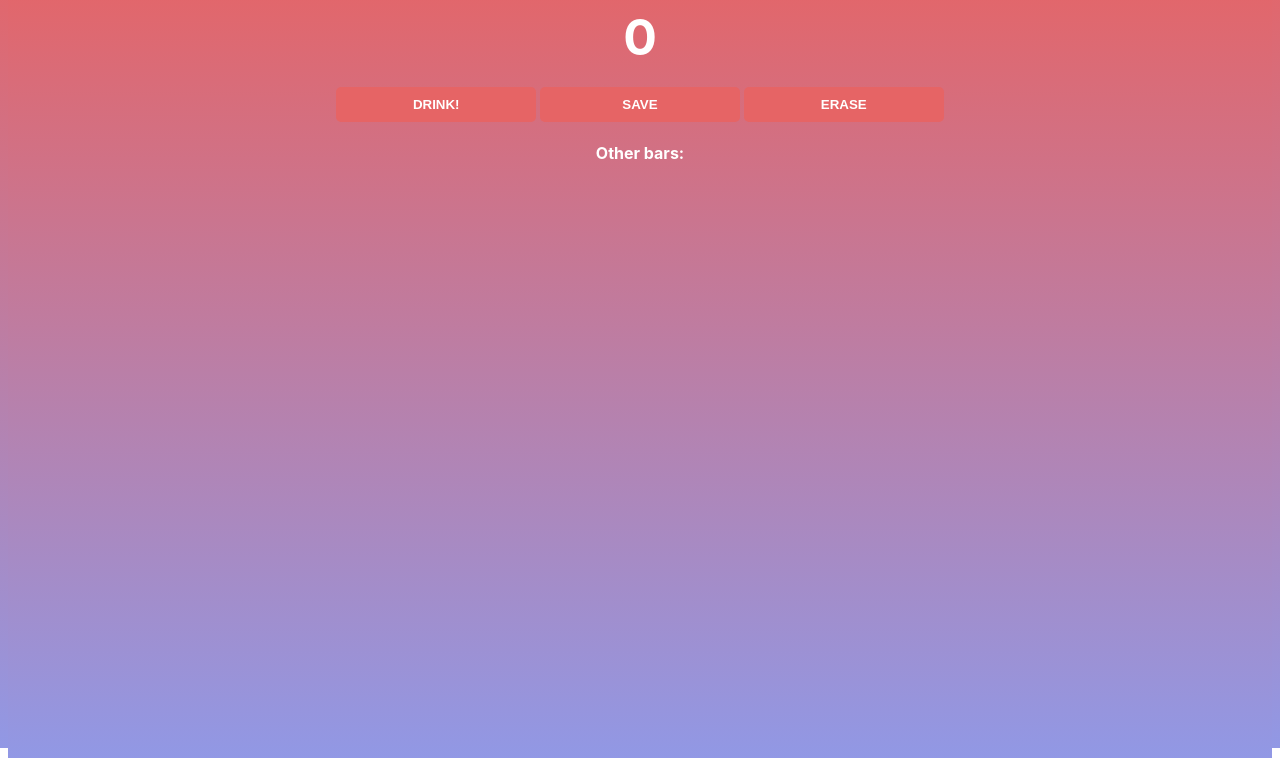
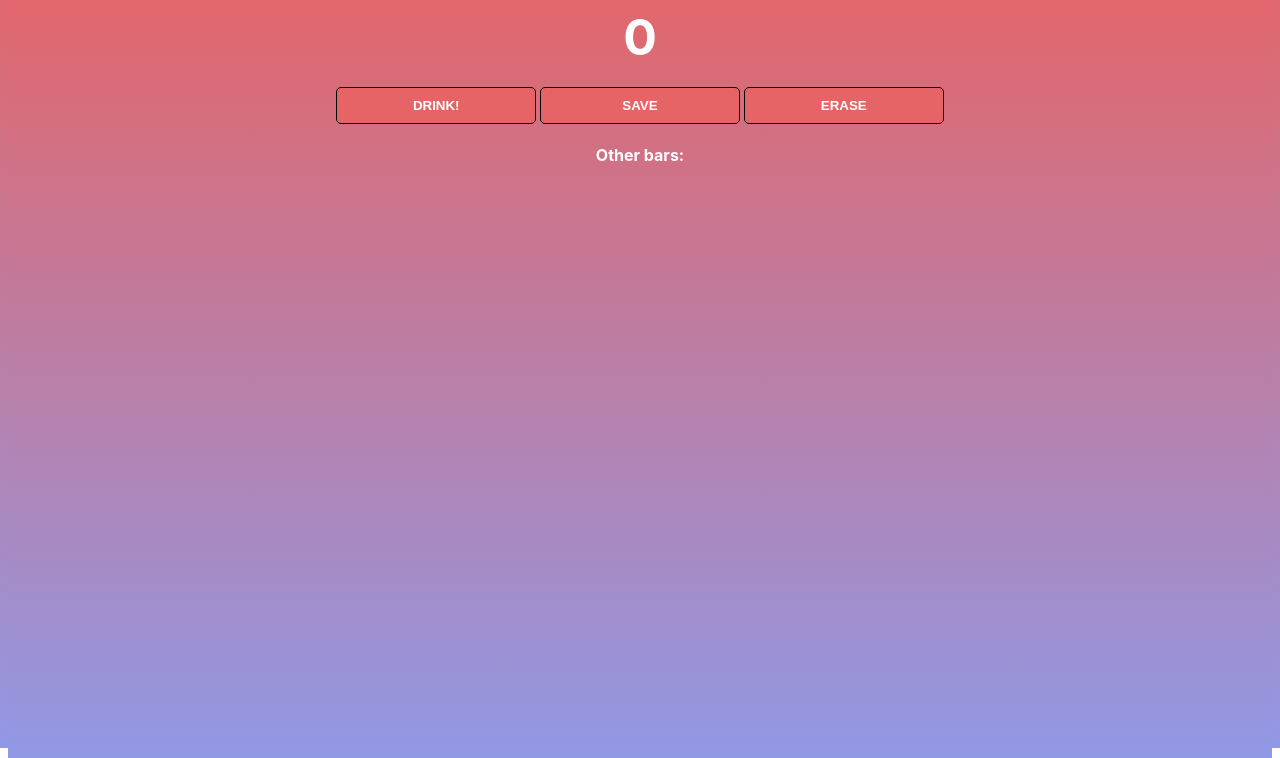
Before and after one commit to dtetreau251/counter-app, a plain HTML site: page index.html in a window 1280 px wide. Shown: the part 52-810 px from the top of the page. Drawn offline with Linux system fonts and the light colour scheme.

Commit message:
fixed button border bug

```diff
--- a/styles.css
+++ b/styles.css
@@ -33,16 +33,16 @@ button {
 
 #increment-btn {
     background:#e66465;
-    border: 1 px solid black;
+    border: 1px solid black;
 }
 
 #save-btn {
     background: #e66465;
-    border: 1 px solid black;
+    border: 1px solid black;
 }
 
 
 #erase-btn {
     background: #e66465;
-    border: 1 px solid black;
+    border: 1px solid black;
 }
```
